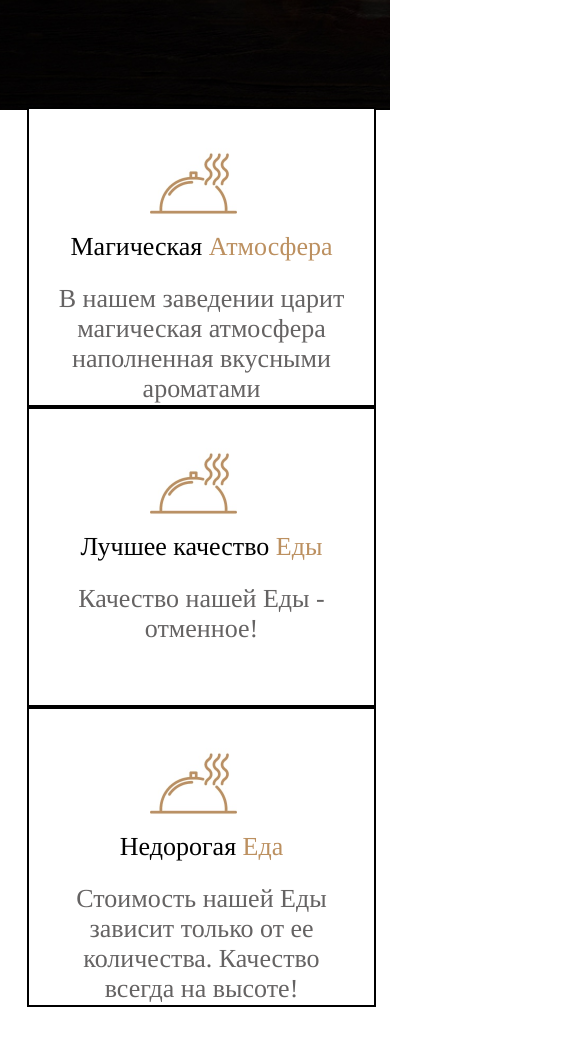
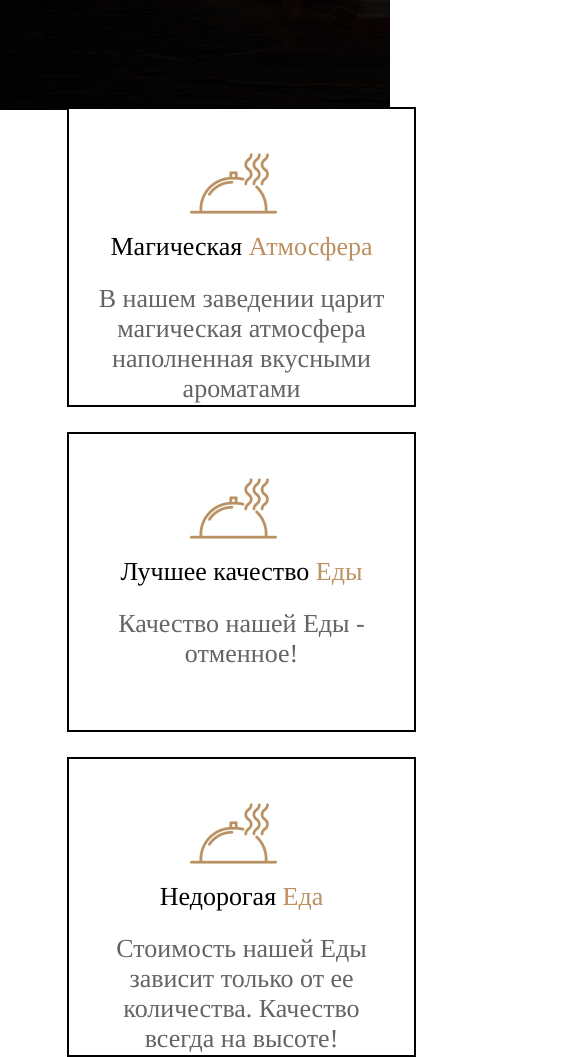
Before and after one commit to vladpanfilov1998/htmlhomework7bootstrap, a plain HTML site: page index.html in a window 390 px wide. Shown: the part 734-1791 px from the top of the page, 585 px wide, since content can reach past the window. Before the commit the page ends 1741 px from the top, so only its background shows below. Drawn offline with nearby package versions, Linux system fonts and the light colour scheme.

Commit message:
Correcting footer blocks

```diff
--- a/media.css
+++ b/media.css
@@ -42,9 +42,9 @@
     .head {
         display: flex;
         justify-content: space-between;
-        margin: 380px 15px 15px 15px;
+        margin: 380px 15px 15px 55px;
         width: 1138px;
-        height: 900px;
+        height: 950px;
         flex-direction: column;
     }
 
```
